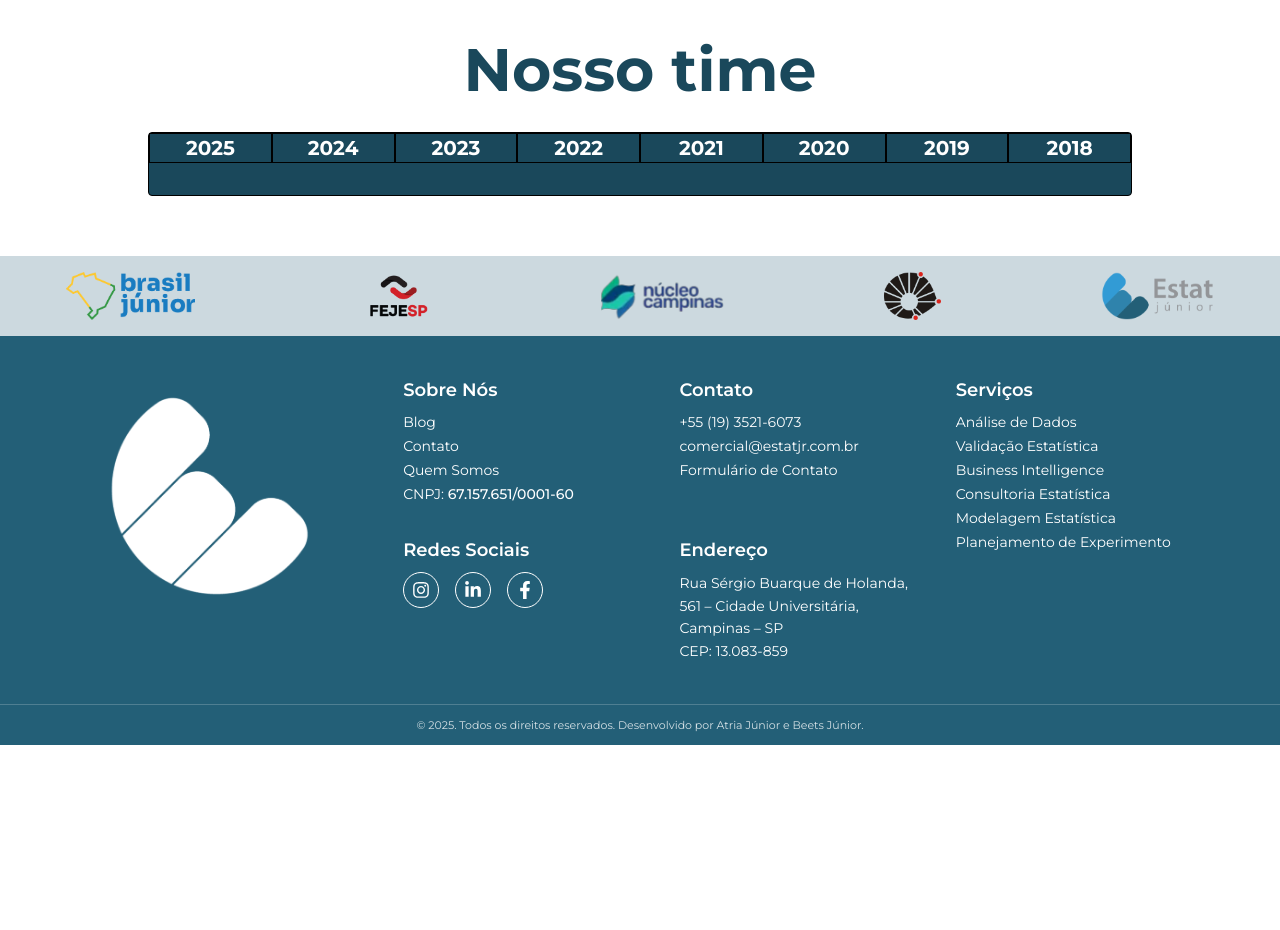
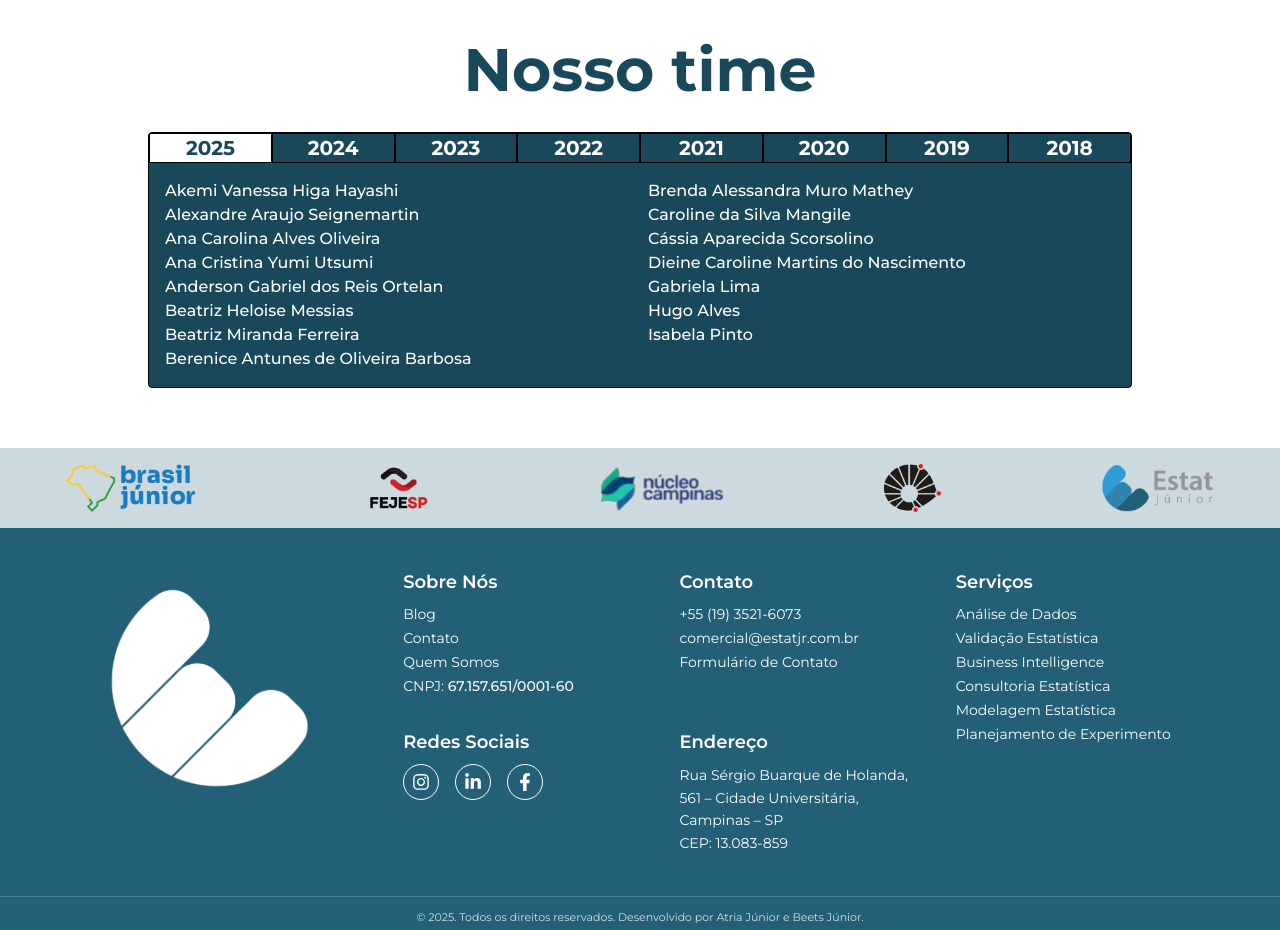
Before and after one commit to Atria-Jr/ESTAT-web, a React (Vite) app: page /quem-somos in a window 1280 px wide. Shown: the part 2800-3730 px from the top of the page. Before the commit the page ends 3545 px from the top, so only its background shows below. Built offline with nearby package versions, Linux system fonts and the light colour scheme.

Commit message:
Definido 2025 como ano padrão na Section 'Nosso time'

```diff
--- a/src/pages/quem-somos.tsx
+++ b/src/pages/quem-somos.tsx
@@ -9,7 +9,7 @@
 function QuemSomos() {
     const [slideAtivo, setSlideAtivo] = useState(0);
     const [swiper, setSwiper] = useState<any | null>(null);
-    const [anoSelecionado, setAnoSelecionado] = useState<number | null>(null);
+    const [anoSelecionado, setAnoSelecionado] = useState<number | null>(2025);
 
     const settings = {
         centeredSlides: true,
```
